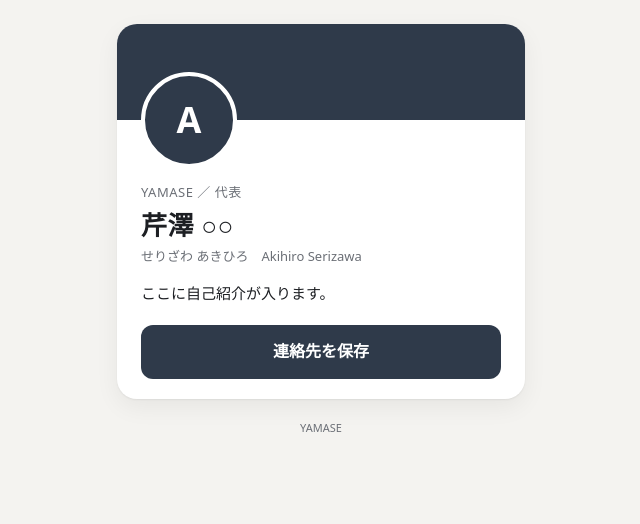
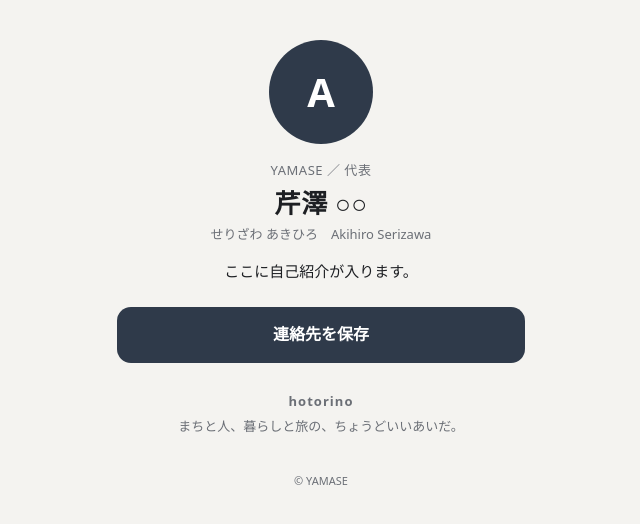
Before and after one commit to ak-serizawa34/yamase-digital-card, a plain HTML site: page yamase/index.html in a window 1280 px wide. Shown: the whole page, without its empty margins (319-959 px from the left). Drawn offline with Linux system fonts and the light colour scheme.

Commit message:
lit.linkのような1枚の形に変更。hotorinoはYAMASEの中の欄にする
Co-Authored-By: Claude Opus 5.5 <noreply@anthropic.com>

```diff
--- a/assets/card.css
+++ b/assets/card.css
@@ -24,42 +24,45 @@ body {
   line-height: 1.6;
   -webkit-text-size-adjust: 100%;
 }
-.wrap { max-width: 440px; margin: 0 auto; padding: 24px 16px 48px; }
-.card {
-  background: var(--card);
-  border-radius: 20px;
-  overflow: hidden;
-  box-shadow: 0 1px 2px rgba(0,0,0,.06), 0 8px 24px rgba(0,0,0,.06);
-}
-.band { height: 96px; background: var(--accent); }
-.head { padding: 0 24px 20px; margin-top: -48px; }
+.wrap { max-width: 440px; margin: 0 auto; padding: 40px 16px 48px; }
+
+/* プロフィール */
+.profile { text-align: center; }
 .photo {
-  width: 96px; height: 96px; border-radius: 50%;
-  border: 4px solid var(--card); background: var(--accent);
-  color: #fff; font-size: 36px; font-weight: 600;
+  width: 104px; height: 104px; margin: 0 auto; border-radius: 50%;
+  background: var(--accent); color: #fff; font-size: 40px; font-weight: 600;
   display: flex; align-items: center; justify-content: center;
   object-fit: cover; overflow: hidden;
 }
-.org { margin: 14px 0 0; font-size: 13px; color: var(--muted); letter-spacing: .04em; }
+.org { margin: 16px 0 0; font-size: 13px; color: var(--muted); letter-spacing: .04em; }
 .name { margin: 2px 0 0; font-size: 26px; font-weight: 700; letter-spacing: .02em; }
 .sub { margin: 0; font-size: 13px; color: var(--muted); }
 .bio { margin: 14px 0 0; font-size: 15px; white-space: pre-line; }
+.quick { display: flex; justify-content: center; gap: 8px; margin-top: 16px; }
+.chip {
+  padding: 6px 16px; border-radius: 999px; border: 1px solid var(--line);
+  background: var(--card); color: inherit; font-size: 13px; text-decoration: none;
+}
+
+/* 連絡先を保存 */
 .save {
-  display: block; width: calc(100% - 48px); margin: 0 24px 20px;
-  padding: 14px; border: 0; border-radius: 12px;
-  background: var(--accent); color: #fff;
+  display: block; width: 100%; margin: 24px 0 8px; padding: 15px;
+  border: 0; border-radius: 14px; background: var(--accent); color: #fff;
   font: inherit; font-size: 16px; font-weight: 600; cursor: pointer;
 }
 .save:active { opacity: .85; }
-.list { list-style: none; margin: 0; padding: 0; border-top: 1px solid var(--line); }
-.list li + li { border-top: 1px solid var(--line); }
-.list a {
-  display: flex; align-items: center; gap: 12px;
-  padding: 15px 24px; color: inherit; text-decoration: none; font-size: 15px;
+
+/* ボタンの欄 */
+.sec { margin-top: 28px; }
+.sec-h { margin: 0 0 4px; font-size: 13px; font-weight: 600; color: var(--muted); text-align: center; letter-spacing: .08em; }
+.sec-t { margin: 0 0 10px; font-size: 13px; color: var(--muted); text-align: center; }
+.btn {
+  display: block; margin-top: 10px; padding: 15px 20px; border-radius: 14px;
+  background: var(--card); color: inherit; text-decoration: none; text-align: center;
+  font-size: 15px; font-weight: 600;
+  box-shadow: 0 1px 2px rgba(0,0,0,.06), 0 4px 12px rgba(0,0,0,.05);
 }
-.list a:active { background: var(--line); }
-.list .k { width: 64px; flex: none; font-size: 12px; color: var(--muted); }
-.list .v { flex: 1; min-width: 0; overflow-wrap: anywhere; }
-.list .arrow { color: var(--muted); }
-.foot { text-align: center; font-size: 11px; color: var(--muted); margin-top: 20px; }
+.btn:active { transform: scale(.98); }
+
+.foot { text-align: center; font-size: 11px; color: var(--muted); margin-top: 36px; }
 .missing { text-align: center; color: var(--muted); padding: 80px 16px; }
--- a/assets/card.js
+++ b/assets/card.js
@@ -11,69 +11,69 @@
     if (text != null) e.textContent = text;
     return e;
   }
+  function link(href, cls, text) {
+    var a = el("a", cls, text);
+    a.href = href;
+    if (/^https?:/.test(href)) { a.target = "_blank"; a.rel = "noopener"; }
+    return a;
+  }
 
   if (!c) {
     root.appendChild(el("p", "missing", "この名刺は見つかりませんでした。"));
     return;
   }
 
+  var accent = c.accent || "#2f3a4a";
   document.title = c.name + "｜" + c.org;
-  document.documentElement.style.setProperty("--accent", c.accent || "#2f3a4a");
+  document.documentElement.style.setProperty("--accent", accent);
   var meta = document.querySelector('meta[name="theme-color"]');
-  if (meta) meta.content = c.accent || "#2f3a4a";
+  if (meta) meta.content = accent;
 
-  var card = el("div", "card");
-  card.appendChild(el("div", "band"));
-
-  var head = el("div", "head");
+  // プロフィール
+  var prof = el("header", "profile");
   if (c.photo) {
     var img = el("img", "photo");
     img.src = c.photo; img.alt = c.name;
-    head.appendChild(img);
+    prof.appendChild(img);
   } else {
-    head.appendChild(el("div", "photo", (c.nameEn || c.name).trim().charAt(0)));
+    prof.appendChild(el("div", "photo", (c.nameEn || c.name).trim().charAt(0)));
   }
-  head.appendChild(el("p", "org", [c.org, c.title].filter(Boolean).join(" ／ ")));
-  head.appendChild(el("h1", "name", c.name));
-  head.appendChild(el("p", "sub", [c.nameKana, c.nameEn].filter(Boolean).join("　")));
-  if (c.bio) head.appendChild(el("p", "bio", c.bio));
-  card.appendChild(head);
+  prof.appendChild(el("p", "org", [c.org, c.title].filter(Boolean).join(" ／ ")));
+  prof.appendChild(el("h1", "name", c.name));
+  prof.appendChild(el("p", "sub", [c.nameKana, c.nameEn].filter(Boolean).join("　")));
+  if (c.bio) prof.appendChild(el("p", "bio", c.bio));
+
+  // 電話・メールの小さいボタン
+  var quick = el("div", "quick");
+  if (c.phone) quick.appendChild(link("tel:" + c.phone.replace(/[^\d+]/g, ""), "chip", "電話"));
+  if (c.email) quick.appendChild(link("mailto:" + c.email, "chip", "メール"));
+  if (c.address) quick.appendChild(link("https://www.google.com/maps/search/?api=1&query=" + encodeURIComponent(c.address), "chip", "地図"));
+  if (quick.childNodes.length) prof.appendChild(quick);
+  root.appendChild(prof);
 
   var btn = el("button", "save", "連絡先を保存");
   btn.type = "button";
   btn.addEventListener("click", function () { saveVCard(c, id); });
-  card.appendChild(btn);
+  root.appendChild(btn);
 
-  var rows = [];
-  if (c.phone) rows.push(["電話", c.phone, "tel:" + c.phone.replace(/[^\d+]/g, "")]);
-  if (c.email) rows.push(["メール", c.email, "mailto:" + c.email]);
-  if (c.website) rows.push(["Web", c.website.replace(/^https?:\/\//, "").replace(/\/$/, ""), c.website]);
-  (c.links || []).forEach(function (l) { rows.push([l.label, l.text || "", l.url]); });
-  if (c.address) rows.push(["住所", c.address, "https://www.google.com/maps/search/?api=1&query=" + encodeURIComponent(c.address)]);
+  // ボタンの欄
+  (c.sections || []).forEach(function (s) {
+    var links = (s.links || []).filter(function (l) { return l.url; });
+    if (!links.length && !s.text) return;
+    var sec = el("section", "sec");
+    if (s.heading) sec.appendChild(el("h2", "sec-h", s.heading));
+    if (s.text) sec.appendChild(el("p", "sec-t", s.text));
+    links.forEach(function (l) { sec.appendChild(link(l.url, "btn", l.label)); });
+    root.appendChild(sec);
+  });
 
-  if (rows.length) {
-    var ul = el("ul", "list");
-    rows.forEach(function (r) {
-      var a = el("a");
-      a.href = r[2];
-      if (/^https?:/.test(r[2])) { a.target = "_blank"; a.rel = "noopener"; }
-      if (r[1]) { a.appendChild(el("span", "k", r[0])); a.appendChild(el("span", "v", r[1])); }
-      else { a.appendChild(el("span", "v", r[0])); }
-      a.appendChild(el("span", "arrow", "›"));
-      var li = el("li"); li.appendChild(a); ul.appendChild(li);
-    });
-    card.appendChild(ul);
-  }
-
-  root.appendChild(card);
-  root.appendChild(el("p", "foot", c.org));
+  root.appendChild(el("p", "foot", "© " + c.org));
 
   function esc(s) { return String(s || "").replace(/\\/g, "\\\\").replace(/\n/g, "\\n").replace(/([,;])/g, "\\$1"); }
 
   function saveVCard(c, id) {
-    var family = "", given = "";
     var n = (c.name || "").split(/[\s　]+/);
-    if (n.length > 1) { family = n[0]; given = n.slice(1).join(" "); } else { family = c.name || ""; }
+    var family = n[0] || "", given = n.slice(1).join(" ");
     var k = (c.nameKana || "").split(/[\s　]+/);
     var L = [
       "BEGIN:VCARD", "VERSION:3.0",
@@ -90,7 +90,6 @@
     if (c.email) L.push("EMAIL;TYPE=INTERNET:" + c.email);
     if (c.website) L.push("URL:" + c.website);
     L.push("URL:" + location.href.split("#")[0]);
-    (c.links || []).forEach(function (l) { L.push("URL:" + l.url); });
     if (c.address) L.push("ADR;TYPE=WORK:;;" + esc(c.address) + ";;;;");
     L.push("END:VCARD");
 
--- a/cards.js
+++ b/cards.js
@@ -1,13 +1,14 @@
-// 名刺の中身。1枚＝1ブロック。キー（"yamase" など）がURLの最後の部分になる。
-// 例：https://ak-serizawa34.github.io/yamase-digital-card/yamase/
+// 名刺の中身。lit.link のように、プロフィールの下にリンクのボタンを並べる。
+// キー（"yamase"）がURLの最後の部分になる：
+//   https://ak-serizawa34.github.io/yamase-digital-card/yamase/
 // ※NFCタグに書いたあとはキーを変えないこと（URLが変わってタグが使えなくなる）。
-// 中身（名前・リンクなど）はいつ変えても大丈夫。
+// 中身（名前・リンク・並び順など）はいつ変えても大丈夫。
 //
 // 「仮」と書いた所は、まだ本当の内容が入っていない。
 
 window.CARDS = {
   yamase: {
-    org: "YAMASE",                       // 仮
+    org: "YAMASE",
     title: "代表",                        // 仮
     name: "芹澤 ○○",                     // 仮（漢字の表記をもらって入れる）
     nameKana: "せりざわ あきひろ",          // 仮
@@ -15,28 +16,37 @@ window.CARDS = {
     bio: "ここに自己紹介が入ります。",       // 仮
     photo: "",                           // 例："../assets/photo.jpg"（空なら頭文字を表示）
     accent: "#2f3a4a",                   // テーマ色（YAMASEの色は未決定のため仮）
+
+    // 「連絡先を保存」で入る内容。空なら入らない。
     phone: "",                           // 例："+81-90-0000-0000"
     email: "",                           // 例："serizawa@yamaselab.com"
-    website: "",
+    website: "",                         // 例："https://yamaselab.com/"
     address: "",
-    links: [
-      // { label: "Instagram", url: "https://www.instagram.com/xxxx/" },
+
+    // ボタンの欄。上から順に表示する。url が空のボタンは表示しない。
+    sections: [
+      {
+        heading: "YAMASE",
+        links: [
+          { label: "YAMASE の Web サイト", url: "" },          // 仮
+          { label: "Instagram", url: "" },                     // 仮
+        ],
+      },
+      {
+        heading: "hotorino",
+        text: "まちと人、暮らしと旅の、ちょうどいいあいだ。",     // 仮（Canvaの名刺の言葉）
+        links: [
+          { label: "hotorino の Web サイト", url: "" },        // 仮
+          { label: "ご予約", url: "" },                        // 仮
+          { label: "Instagram", url: "" },                     // 仮
+        ],
+      },
+      {
+        heading: "AIカタチラボ",
+        links: [
+          { label: "AIカタチラボ", url: "" },                  // 仮
+        ],
+      },
     ],
   },
-
-  hotorino: {
-    org: "hotorino",
-    title: "オーナー",                    // 仮
-    name: "芹澤 ○○",                     // 仮
-    nameKana: "せりざわ あきひろ",          // 仮
-    nameEn: "Akihiro Serizawa",
-    bio: "まちと人、暮らしと旅の、ちょうどいいあいだ。", // 仮（Canvaの名刺の言葉）
-    photo: "",
-    accent: "#008b8b",                   // hotorinoのブランドカラー
-    phone: "",
-    email: "",
-    website: "",
-    address: "",
-    links: [],
-  },
 };
```
Also changed, not shown: hotorino/index.html (deleted, +0 -17 lines), 1 other file.
